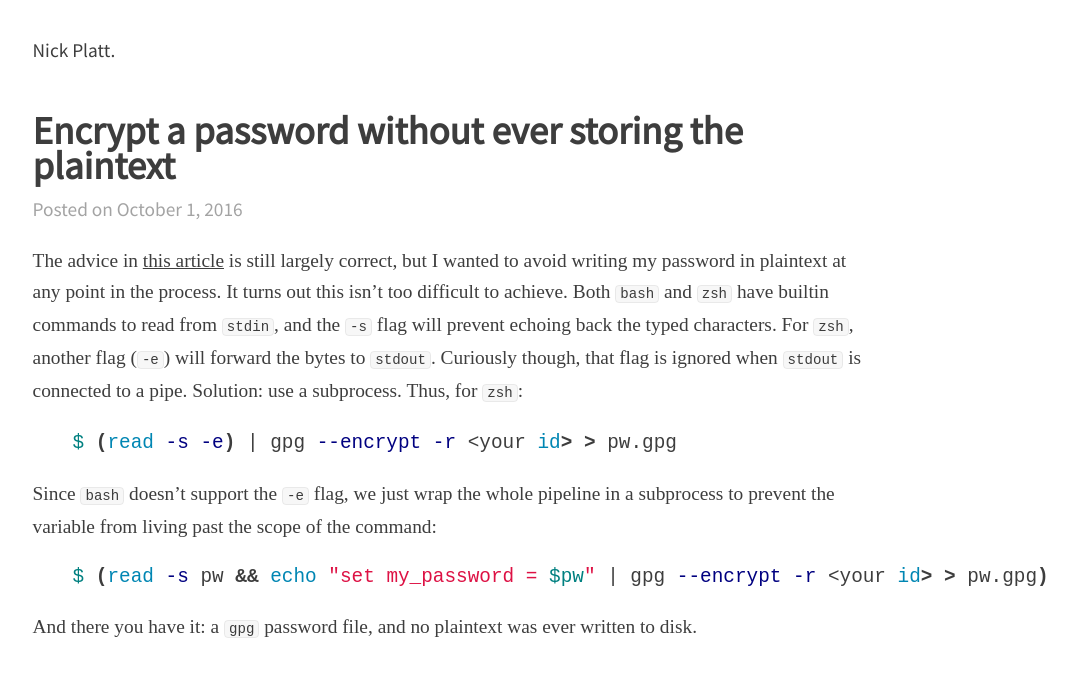
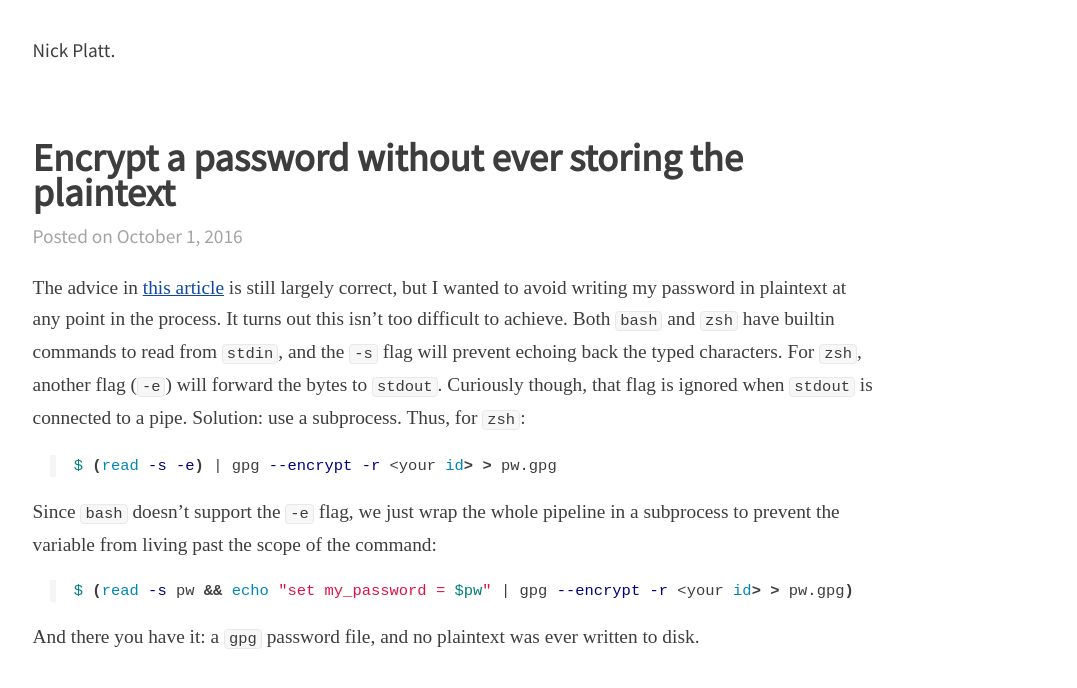
Before and after one commit to caipre/caipre.github.io, a Jekyll site: the page built from _posts/2016-09-30-encrypt-a-password-without-ever-storing-the-plaintext.markdown, in a window 1280 px wide. Shown: the top 688 px of the page, without its empty margins (185-1262 px from the left). Built offline with Jekyll 4.4.1, drawn with Linux system fonts in a browser that asks for light colours; some web fonts are replaced.

Commit message:
tweak code styles in posts

```diff
--- a/_sass/_post.scss
+++ b/_sass/_post.scss
@@ -12,17 +12,23 @@ article {
 
    p {
       a, a:link, a:visited {
+         color: $primary-color;
          text-decoration: underline;
       }
       code {
          background-color: rgba(0,0,0,0.03);
          border-radius: 4px;
          border: 1px solid rgba(0,0,0,0.06);
-         font-size: 0.8rem;
          padding: 0 4px;
       }
    }
 
    figure { overflow: visible; }
+   figure.highlight {
+      border-left: 6px solid rgba(0,0,0,0.04);
+      line-height: 1.2rem;
+      margin: 0 1rem;
+      padding-left: 1rem;
+   }
 
 }
--- a/_sass/_type.scss
+++ b/_sass/_type.scss
@@ -1,9 +1,14 @@
-h1 { line-height: 2rem; }
+h1, h2, h3 {
+   margin: $oversize-margin 0 0;
+   line-height: 2rem;
+}
+
+h2, h3 { font-family: $font-sans; }
+
 .font-sans {
    font-family: $font-sans;
 }
 
-small {
-   color: $secondary-text-color;
-   font-size: 0.8rem;
+code {
+   font-size: 80%;
 }
```
